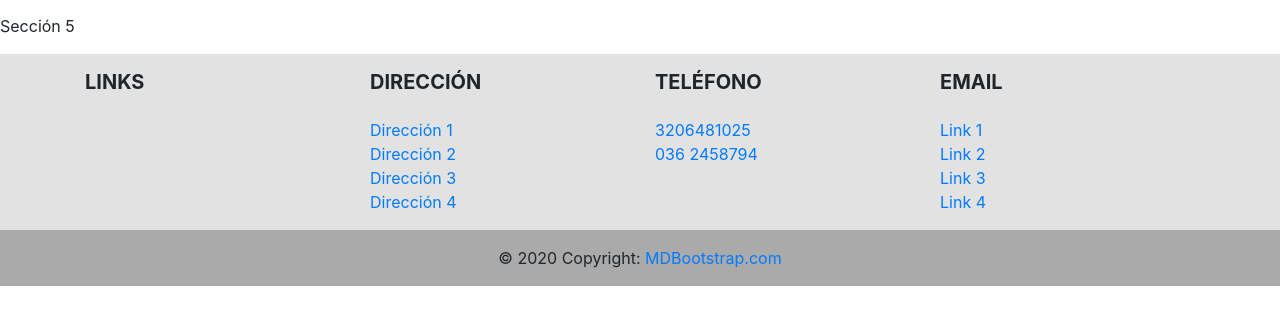
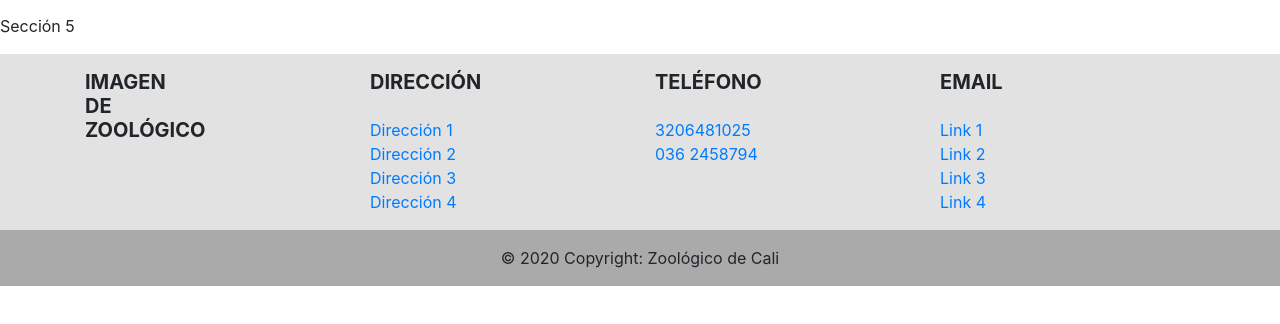
Before and after one commit to Geiler20182/AppZoo, a React (Create React App) app: page / in a window 1280 px wide. Shown: the part 244-568 px from the top of the page. Built offline with nearby package versions, Linux system fonts and the light colour scheme.

Commit message:
Cambios Luis

```diff
--- a/src/components/Home/Footer/Footer.js
+++ b/src/components/Home/Footer/Footer.js
@@ -6,8 +6,8 @@ class Footer extends Component {
             <footer class="page-footer font-small indigo" style = {{'background-color' : ' #e1e2e1'}}>
                 <div class="container text-center text-md-left">
                     <div class="row">
-                        <div class="col-md-3 mx-auto">
-                            <h5 class="font-weight-bold text-uppercase mt-3 mb-4">Links</h5>
+                        <div class="col-md-3 mx-auto" style = {{'margin-right' : '400px'}}>
+                            <h5 class="font-weight-bold text-uppercase mt-3 mb-4" style = {{'margin-right' : '300px'}}>Imagen de zoológico</h5>
                         </div>
 
                         <hr class="clearfix w-100 d-md-none"/>
@@ -66,9 +66,7 @@ class Footer extends Component {
                     </div>
                 </div>
 
-            <div class="footer-copyright text-center py-3" style = {{'background-color' : ' #a9aaa9'}}>© 2020 Copyright:
-                <a href="https://mdbootstrap.com/"> MDBootstrap.com</a>
-            </div>
+            <div class="footer-copyright text-center py-3" style = {{'background-color' : ' #a9aaa9'}}>© 2020 Copyright: Zoológico de Cali</div>
 
             </footer>
         );
--- a/src/components/Home/NavBar/Navbar.js
+++ b/src/components/Home/NavBar/Navbar.js
@@ -8,7 +8,7 @@ class Navbar extends Component {
 
         return (
             <React.Fragment>
-                <nav className="navbar navbar-expand-lg navbar-light bg-light">
+                <nav className="navbar navbar-expand-lg navbar-light bg-light" style = {{'background-color' : '#72bb53'}}>
                     <a className="navbar-brand" href="#" style = {{'margin-right' : '32%', 'font-size' : '25px'}}>
                         <Link to='/'>
                             INICIO
```
